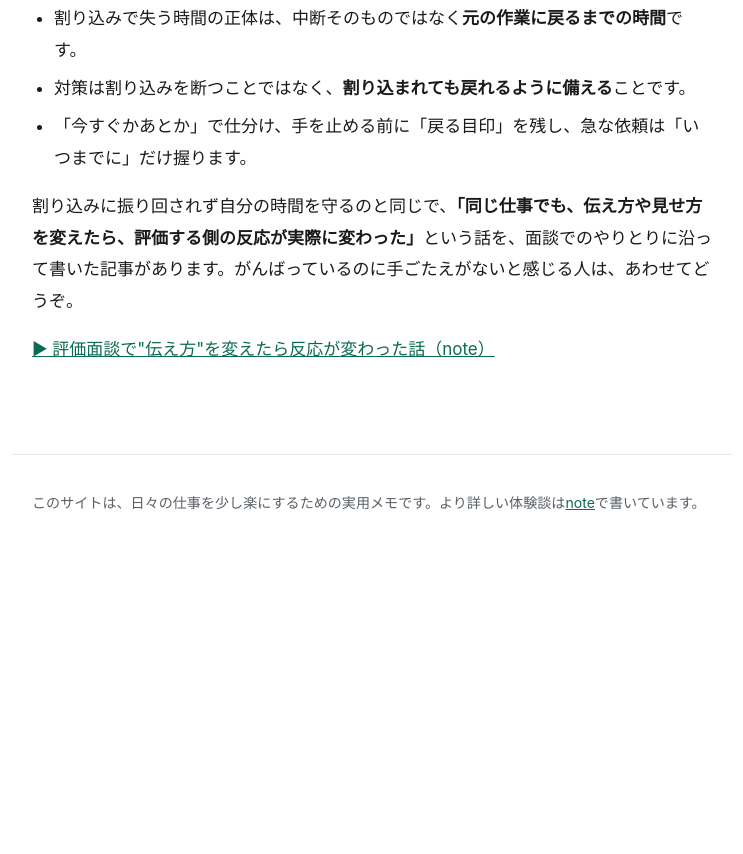
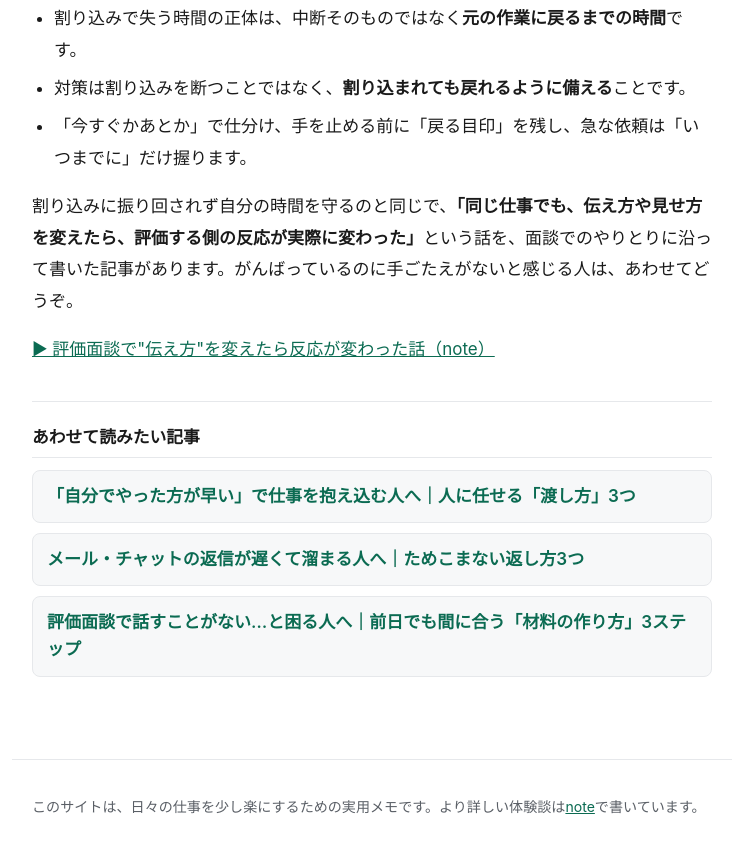
Before and after one commit to nagi-shigoto/nagi-shigoto.github.io, a plain HTML site: page warikomi-chudan-shuchu-dekinai.html in a window 1280 px wide. Shown: the part 3455-4309 px from the top of the page, without its empty margins (268-1011 px from the left). Before the commit the page ends 4005 px from the top, so only its background shows below. Drawn offline with Linux system fonts and the light colour scheme.

Commit message:
add: 記事間の内部リンク(あわせて読みたい記事=各記事 out3/in3)

```diff
--- a/style.css
+++ b/style.css
@@ -40,3 +40,8 @@ hr{border:0; border-top:1px solid var(--line); margin:2.4em 0}
 .article-list li a{font-weight:700; text-decoration:none; display:block}
 .article-list .desc{display:block; color:var(--muted); font-size:.9rem; margin-top:6px; line-height:1.7}
 .site-foot{border-top:1px solid var(--line); margin-top:32px; padding:20px; color:var(--muted); font-size:.88rem}
+.related{margin-top:36px; padding-top:20px; border-top:1px solid var(--line)}
+.related h2{font-size:1.05rem; margin:0 0 12px}
+.related ul{list-style:none; padding:0; margin:0}
+.related li{margin:0 0 10px; padding:12px 14px; background:var(--card); border:1px solid var(--line); border-radius:8px}
+.related li a{text-decoration:none; font-weight:600; display:block; line-height:1.6}
--- a/warikomi-chudan-shuchu-dekinai.html
+++ b/warikomi-chudan-shuchu-dekinai.html
@@ -68,6 +68,14 @@
 </ul>
 <p>割り込みに振り回されず自分の時間を守るのと同じで、<strong>「同じ仕事でも、伝え方や見せ方を変えたら、評価する側の反応が実際に変わった」</strong>という話を、面談でのやりとりに沿って書いた記事があります。がんばっているのに手ごたえがないと感じる人は、あわせてどうぞ。</p>
 <p><a href="https://note.com/seminar_lab_jp/n/n2b18c95082d8" rel="noopener">▶ 評価面談で"伝え方"を変えたら反応が変わった話（note）</a></p>
+<nav class="related" aria-label="関連する記事">
+<h2>あわせて読みたい記事</h2>
+<ul>
+  <li><a href="jibun-de-yatta-hou-ga-hayai-makaseru.html">「自分でやった方が早い」で仕事を抱え込む人へ｜人に任せる「渡し方」3つ</a></li>
+  <li><a href="mail-chat-henshin-osoi-tamekomanai.html">メール・チャットの返信が遅くて溜まる人へ｜ためこまない返し方3つ</a></li>
+  <li><a href="hyouka-mendan-hanasu-koto-ga-nai.html">評価面談で話すことがない…と困る人へ｜前日でも間に合う「材料の作り方」3ステップ</a></li>
+</ul>
+</nav>
 </main>
 <footer class="site-foot">
   <p>このサイトは、日々の仕事を少し楽にするための実用メモです。より詳しい体験談は<a href="https://note.com/seminar_lab_jp">note</a>で書いています。</p>
```
Also changed, not shown: chuui-shiteki-ochikomu-uketome.html (+8 -0 lines), hyouka-mendan-hanasu-koto-ga-nai.html (+8 -0 lines), jibun-de-yatta-hou-ga-hayai-makaseru.html (+8 -0 lines), joushi-houkoku-nigate-tsutawaru-junban.html (+8 -0 lines), mail-chat-henshin-osoi-tamekomanai.html (+8 -0 lines), shigoto-nukemore-miss-herasu.html (+8 -0 lines), shiji-aimai-tegumodori-kakunin.html (+8 -0 lines).
